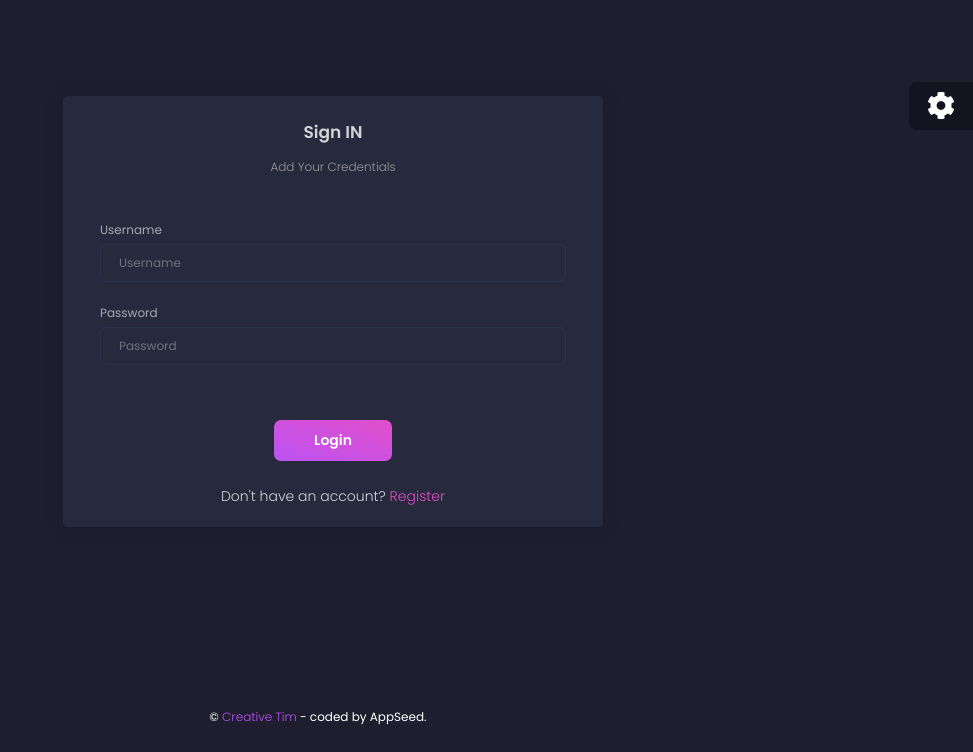
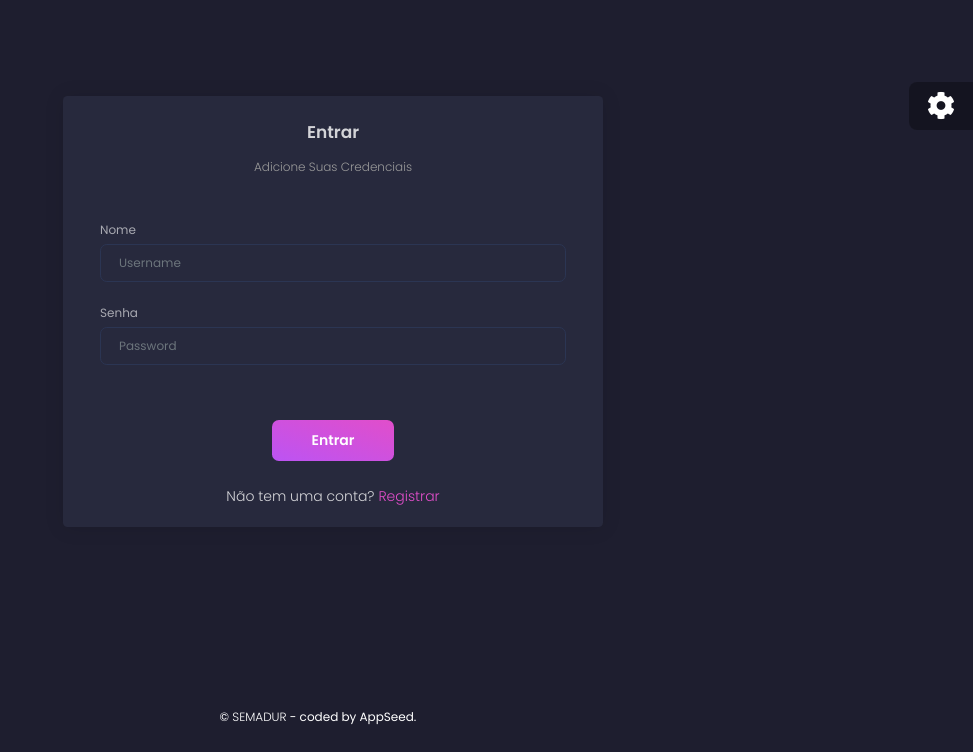
Before and after one commit to andreportol/dashboard_GEO, a Django app: page /login/ in a window 1280 px wide. Shown: the part 48-800 px from the top of the page, without its empty margins (307-1280 px from the left). Run offline with Django 3.2, Linux system fonts and the light colour scheme; some libraries are stand-ins or nearby versions.

Commit message:
Atualizando os templates.

```diff
--- a/apps/templates/accounts/login.html
+++ b/apps/templates/accounts/login.html
@@ -15,7 +15,7 @@
 
                         <div class="card-header text-center py-4">
                             <h4 class="title">
-                                Sign IN
+                                Entrar
                             </h4>
 
                             <h6 class="card-category">
@@ -23,7 +23,7 @@
                                   <span class="text-danger">{{ msg | safe }}</span>
                                 {% else %}
                                 <span>
-                                  Add your credentials
+                                  Adicione suas credenciais
                                 </span>
                                 {% endif %}
                             </h6>
@@ -38,14 +38,14 @@
                                 <div class="row">
                                     <div class="col-md-12 px-md-1">
                                         <div class="form-group">
-                                            <label>Username</label>
+                                            <label>Nome</label>
                                             {{ form.username }}
                                         </div>
                                     </div>
 
                                     <div class="col-md-12 px-md-1">
                                         <div class="form-group">
-                                            <label>Password</label>
+                                            <label>Senha</label>
                                             {{ form.password }}
                                         </div>
                                     </div>
@@ -55,12 +55,12 @@
                             </div>
 
                             <div class="card-footer text-center">
-                                <button type="submit" name="login" class="btn btn-fill btn-primary">Login</button>
+                                <button type="submit" name="login" class="btn btn-fill btn-primary">Entrar</button>
 
                                 <br /><br />
 
                                 <p>
-                                    Don't have an account? <a href="{% url 'register' %}" class="text-primary">Register</a>
+                                    Não tem uma conta? <a href="{% url 'register' %}" class="text-primary">Registrar</a>
                                 </p>
                             </div>
 
--- a/apps/templates/home/login.html
+++ b/apps/templates/home/login.html
@@ -43,7 +43,7 @@
                             <br /><br />
 
                             <p>
-                                Don't have an account? <a href="/register.html" class="text-primary">Register</a>
+                                Não tem uma conta? <a href="/register.html" class="text-primary">Register</a>
                             </p>
                         </div>
                     </div>
--- a/apps/templates/includes/footer-fullscreen.html
+++ b/apps/templates/includes/footer-fullscreen.html
@@ -1,7 +1,7 @@
 <footer class="footer px-5 py-4 fixed-bottom">
     <div class="copyright mx-auto float-none text-center">
 
-        &copy; <a target="_blank" href="https://bit.ly/3fKQZaL">Creative Tim</a> - coded by AppSeed.
+        &copy; <a>SEMADUR</a> - coded by AppSeed.
 
     </div>
 </footer>
--- a/apps/templates/includes/navigation.html
+++ b/apps/templates/includes/navigation.html
@@ -9,7 +9,7 @@
                             <span class="navbar-toggler-bar bar3"></span>
                         </button>
                     </div>
-                    <a class="navbar-brand" href="{% url 'admin:index' %}">Dashboard</a>
+                    <a class="navbar-brand" href="{% url 'admin:index' %}">ADMINISTRAÇÃO</a>
                 </div>
                 <button class="navbar-toggler" type="button" data-toggle="collapse" data-target="#navigation"
                         aria-expanded="false" aria-label="Toggle navigation">
```
Also changed, not shown: apps/templates/includes/footer.html (+4 -10 lines).
